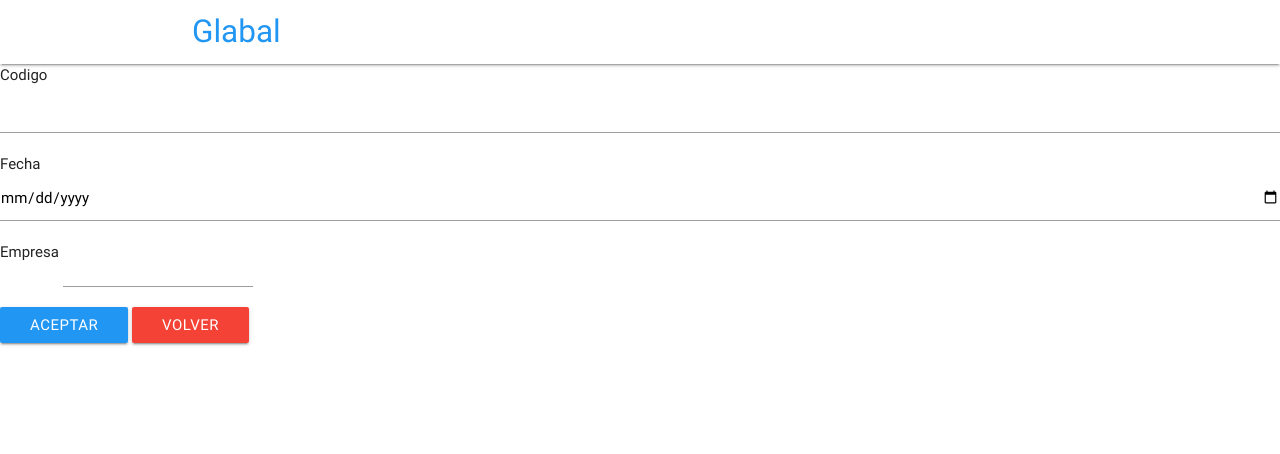
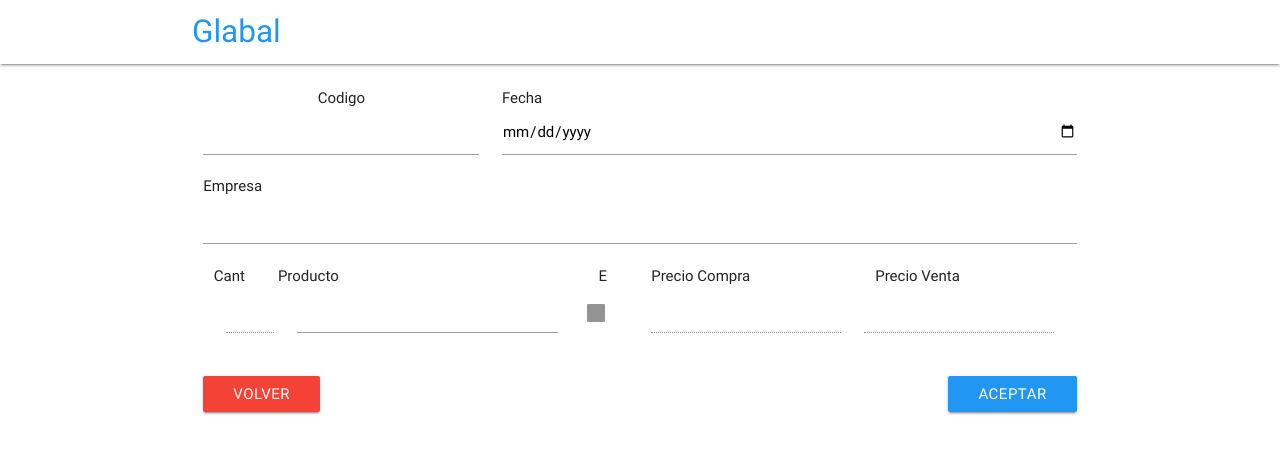
Before and after one commit to JySa65/bodega, a Django app: page /pedido/create/ in a window 1280 px wide. Shown: the top 454 px of the page. Run offline with Django 3.2, Linux system fonts and the light colour scheme.

Commit message:
SUBIENDO FRONT-END

```diff
--- a/bod/admin.py
+++ b/bod/admin.py
@@ -12,3 +12,4 @@ admin.site.register(FacturaModel)
 admin.site.register(ProductoModel)
 admin.site.register(PrecioModel)
 admin.site.register(VentaModel)
+admin.site.register(CalculoModel)
--- a/bod/models.py
+++ b/bod/models.py
@@ -80,3 +80,14 @@ class VentaModel(models.Model):
 		on_delete=models.CASCADE)
 	def __str__(self):
 		return str(self.cantidad)
+
+
+class CalculoModel(models.Model):
+        producto = models.ForeignKey(
+		ProductoModel,
+		on_delete=models.CASCADE)
+        n_compra = models.IntegerField(default=0)
+        n_venta = models.IntegerField(default=0)
+
+        def __str__(self):
+                return str(self.producto)
--- a/pedido/urls.py
+++ b/pedido/urls.py
@@ -4,5 +4,6 @@ from pedido.views import *
 urlpatterns = [
     url(r'^create/$', PedidoCreateView.as_view(), name='create-pedido'),
     url(r'^buscar/empresa/$', BuscadorEmpresaView.as_view(), name='buscar-empresa'),
+    url(r'^buscar/producto/$', BuscadorProductoView.as_view(), name='buscar-producto'),
 
 ]
--- a/pedido/views.py
+++ b/pedido/views.py
@@ -16,7 +16,7 @@ class PedidoCreateView(CreateView):
 	second_form_class = forms.EmpresaModel
 	template_name = 'pedido/pedido_form.html'
 
-	"""
+
 	def post(self, *args, **kwargs):
 		message = ""
 		form = self.form_class(self.request.POST)
@@ -27,10 +27,9 @@ class PedidoCreateView(CreateView):
 			message = "Creado Exitosamente"
 		else:
 			message = "Este Codigo Ya Existe"
-			print form
 			return render(self.request, self.template_name, {'form["codigo"]':2323})
 		return HttpResponse(message)
-	"""
+
 
 class BuscadorEmpresaView(TemplateView):
 	model = models.EmpresaModel
@@ -43,5 +42,18 @@ class BuscadorEmpresaView(TemplateView):
 		for i in empresa:
 			data[acum]={"pk": i.pk, "nombre": i.nombre, "rif": i.rif}
 			acum+=1
+		return JsonResponse(data)
 
-			return JsonResponse(data)
+class BuscadorProductoView(TemplateView):
+	model = models.ProductoModel
+
+	def get(self, *args, **kwargs):
+		palabra = self.request.GET.get("name")
+		empresa = self.model.objects.filter(producto__contains = str(palabra))
+		data = {}
+		acum = 0
+		for i in empresa:
+                        #upc: ultimo precio compra - venta
+			data[acum]={"pk": i.pk, "codigo": i.codigo, "nombre": i.producto, "upc": "", "upv": "", "exento": ""}
+			acum+=1
+		return JsonResponse(data)
--- a/static/css/style.css
+++ b/static/css/style.css
@@ -7,6 +7,70 @@ p {
     line-height: 2rem;
 }
 
+.center{
+    vertical-align: central;
+    text-align-last:center;
+}
+
+/*AUTOCOMPLETE + MATERIALIZE*/
+span.twitter-typeahead {
+    display: inherit !important;
+}
+input.typeahead.tt-input {
+    vertical-align: initial !important;
+}
+.input-field .twitter-typeahead + label:after {
+    display: block;
+    content: "";
+    position: absolute;
+    top: 65px;
+    opacity: 0;
+    transition: 0.2s opacity ease-out, 0.2s color ease-out;
+}
+.input-field .twitter-typeahead ~ .material-icons {
+    position: absolute;
+    top: 0;
+    right: 1rem;
+    color: transparent;
+    cursor: pointer;
+    font-size: 2rem;
+    transition: 0.3s color;
+}
+.input-field .twitter-typeahead + label {
+    left: 1rem;
+}
+
+.tt-menu {
+    min-width: 200px;
+    width: 100%;
+    padding: 6px 0px;
+    -webkit-border-radius: 5px;
+    -moz-border-radius: 5px;
+    border-radius: 5px;
+    background: #fff;
+    -webkit-box-shadow: 0 2px 5px rgba(0,0,0,.35);
+    -moz-box-shadow: 0 2px 5px rgba(0,0,0,.35);
+    box-shadow: 0 2px 5px rgba(0,0,0,.35);
+}
+.tt-menu .tt-suggestion:first-child {
+    border-top: 1px solid rgba(204, 204, 204, .5);
+}
+.tt-menu .tt-suggestion {
+    line-height: 1.4 !important;
+    padding: 6px 10px !important;
+    border-bottom: 1px solid rgba(204, 204, 204, .5);
+}
+.tt-menu .tt-suggestion:hover {
+    background: #03a9f4;
+    color: #fff;
+    cursor: pointer;
+}
+.tt-menu .tt-cursor {
+    background: #03a9f4;
+    color: #fff;
+    cursor: pointer;
+}
+/**/
 
 .parallax-container {
     min-height: 300px;
--- a/static/js/buscador.js
+++ b/static/js/buscador.js
@@ -1,8 +1,67 @@
-var countries = new Bloodhound({
+function soloNumeros(e) {
+    var key = e.which | e.keyCode;
+    return (key >= 48 && key <= 57);
+}
+var cpd = 1;
+function nuevoProducto() {
+    var div = $("#copiaProd").clone();
+    var sf = div.find("input");
+    sf.each(function (e) {
+        var t = $(this);
+        if (t.hasClass("solon")) {
+            t.keydown(soloNumeros);
+        }
+        if (t.attr("id") == "id_producto") {
+            t.typeahead({
+                hint: true,
+                highlight: true,
+                minLength: 1
+            }, {
+                name: 'empresas',
+                source: productos,
+                display: 'nombre',
+                itemSelected: function (item) {
+                    return item;
+                },
+                templates: {
+                    empty: [
+                        '<div class="tt-suggestion">unable to find any Best Picture winners that match the current query</div>'
+                    ].join('\n'),
+                    suggestion: Handlebars.compile('<div>{{codigo}} - <strong>{{nombre}}</strong></div>')
+                }
+            }).bind('typeahead:select', function (ev, suggestion) {
+                var tt = $(this);
+                tt.attr("id-select", suggestion.pk);
+                tt.parents(".s12").find("input").each(function(e){
+                    this.removeAttribute("disabled");
+                });
+                nuevoProducto();
+            });
+        }else if(t.attr("id") == "id_exento"){
+
+        }
+        t.attr("id", t.attr("id") + cpd);
+    });
+    div.removeClass("hide").removeAttr("id").attr("data-cant", cpd);
+    $("#productos").append(div);
+    cpd++;
+}
+window.addEventListener("load", function (e) {
+    nuevoProducto();
+});
+var empresas = new Bloodhound({
     datumTokenizer: Bloodhound.tokenizers.whitespace,
     queryTokenizer: Bloodhound.tokenizers.whitespace,
     remote: {
         url: dir_empresa + "?name=%QUERY",
+        wildcard: '%QUERY'
+    }
+});
+var productos = new Bloodhound({
+    datumTokenizer: Bloodhound.tokenizers.whitespace,
+    queryTokenizer: Bloodhound.tokenizers.whitespace,
+    remote: {
+        url: dir_producto + "?name=%QUERY",
         wildcard: '%QUERY'
     }
 });
@@ -11,10 +70,9 @@ $('#id_empresa').typeahead({
     hint: true,
     highlight: true,
     minLength: 1
-},
-{
+}, {
     name: 'empresas',
-    source: countries,
+    source: empresas,
     display: 'nombre',
     itemSelected: function (item) {
         return item;
@@ -25,12 +83,42 @@ $('#id_empresa').typeahead({
             'unable to find any Best Picture winners that match the current query',
             '</div>'
         ].join('\n'),
-        suggestion: Handlebars.compile('<div><strong>{{nombre}}</strong> – {{rif}}</div>')
+        suggestion: Handlebars.compile('<div><strong>{{nombre}}</strong> - {{rif}}</div>')
     }
-}).bind('typeahead:select', function(ev, suggestion) {
+}).bind('typeahead:select', function (ev, suggestion) {
     $(this).attr("id-select", suggestion.pk);
 });
-
-document.getElementById("form_pedido").onsubmit=function(e){
+/*
+ $('#id_producto').typeahead({
+ hint: true,
+ highlight: true,
+ minLength: 1
+ }, {
+ name: 'empresas',
+ source: productos,
+ display: 'nombre',
+ itemSelected: function (item) {
+ return item;
+ },
+ templates: {
+ empty: [
+ '<div class="empty-message">',
+ 'unable to find any Best Picture winners that match the current query',
+ '</div>'
+ ].join('\n'),
+ suggestion: Handlebars.compile('<div>{{codigo}} - <strong>{{nombre}}</strong> </div>')
+ }
+ }).bind('typeahead:select', function (ev, suggestion) {
+ $(this).attr("id-select", suggestion.pk);
+ var sf = this.parentElement.parentElement.parentElement.getElementsByClassName("solon");
+ for (var i = 0; i < sf.length; i++) {
+ sf[i].onkeypress = soloNumeros;
+ sf[i].removeAttribute("disabled");
+ document.getElementsByTagName("input");
+ }
+ debugger;
+ });
+ */
+document.getElementById("form_pedido").onsubmit = function (e) {
     $('#id_empresa').val($('#id_empresa').attr("id-select"));
 };
--- a/templates/pedido/pedido_form.html
+++ b/templates/pedido/pedido_form.html
@@ -2,30 +2,88 @@
 {% load staticfiles %}
 
 {% block js %}
-<!--<script src= "{% static '/js/bloodhound.min.js' %}"></script>
-<script src= "{% static '/js/typeahead.jquery.min.js' %}"></script>-->
+<style>
+    #id_empresa, .autoc{
+        margin-bottom: 0px !important;
+    }
+    .lbchb{
+        padding-left: 0px;
+    }
+</style>
 <script src= "{% static '/js/handlebars.js' %}"></script>
 <script src= "{% static '/js/typeahead.bundle.min.js' %}"></script>
 <script>
-	var dir_empresa = "{% url 'pedido:buscar-empresa' %}"
+    var dir_empresa = "{% url 'pedido:buscar-empresa' %}"
+            var dir_producto = "{% url 'pedido:buscar-producto' %}"
 </script>
 <script src= "{% static '/js/buscador.js' %}"></script>
 {% endblock %}
 
 {% block context %}
 <section>
-	<form method="POST" id="form_pedido">{% csrf_token %}
-		{% for i in form %}
-		<div>
-			{{ i.label }}
-			{{ i }}
-			{{ i.errors }}
-		</div>
-		{% endfor %}
-		<div>
-			<button type="submit" class="btn blue">Aceptar</button>
-			<a href="{% url 'login:index' %}" class="btn red">Volver</a>
-		</div>
-	</form>
+    <br>
+    <form method="POST" id="form_pedido">
+        <div class="row container">{% csrf_token %}{% for i in form %}
+            <div class='col
+                 {% if i.label == "Codigo" %}s4 center
+                 {% elif i.label == "Fecha" %}s8
+                 {% else %}s12
+                 {% endif %}
+                 '>
+                {{ i.label }}{{ i }}{{ i.errors }}
+            </div>
+            {% if i.label == "Empresa" %}<div class="col s12" style="margin-bottom: 20px;"></div>{% endif %}{% endfor %}
+            <div class="col s12 no-padding">
+                <div class="col s1 center">Cant</div>
+                <div class="col s4">
+                    Producto
+                </div>
+                <div class="col s1 center">E</div>
+                <div class="col s3">
+                    Precio Compra
+                </div>
+                <div class="col s3">
+                    Precio Venta
+                </div>
+            </div>
+            <div class="col s12" id="productos">
+
+            </div>
+            <div id="copiaProd" class="col s12 hide">
+                <div class="col s1 center">
+                    <input type="text" name="cant[]" id="id_cant" required class="solon" disabled>
+                </div>
+                <div class="col s4">
+                    <input type="text" name="producto[]" maxlength="100" required id="id_producto" class="autoc" autocomplete="off">
+                </div>
+                <div class="col s1 center">
+                    <p>
+                        <input type="checkbox" name="exento[]" id="id_exento" disabled>
+                        <label class="lbchb" for="exc1"></label>
+                    </p>
+                </div>
+                <div class="col s3">
+                    <input type="text" name="precioc[]" maxlength="100" required id="id_precioc" class="solon" autocomplete="off" disabled>
+                </div>
+                <div class="col s3">
+                    <input type="text" name="preciov[]" maxlength="100" required id="id_preciov" class="solon" autocomplete="off" disabled>
+                </div>
+            </div>
+            <div class="col s12">
+                <br>
+                <button type="submit" class="btn blue right">Aceptar</button>
+                <a href="{% url 'login:index' %}" class="btn red">Volver</a>
+            </div>
+        </div>
+    </form>
+    <div id="modal1" class="modal modal-fixed-footer">
+        <div class="modal-content">
+            <h4>Modal Header</h4>
+            <p>A bunch of text</p>
+        </div>
+        <div class="modal-footer">
+            <a href="#!" class="modal-action modal-close waves-effect waves-green btn-flat ">Agree</a>
+        </div>
+    </div>
 </section>
 {% endblock %}
```
Also changed, not shown: producto/views.py (+7 -0 lines), templates/bod/empresamodel_form.html (+28 -5 lines), templates/producto/productomodel_form.html (+28 -4 lines), bodega/migrations/__init__.py (added), 1 other file. Lines whose indentation alone changed are shown as unchanged.
